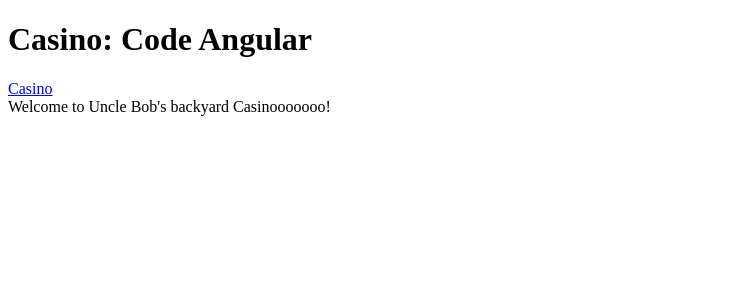
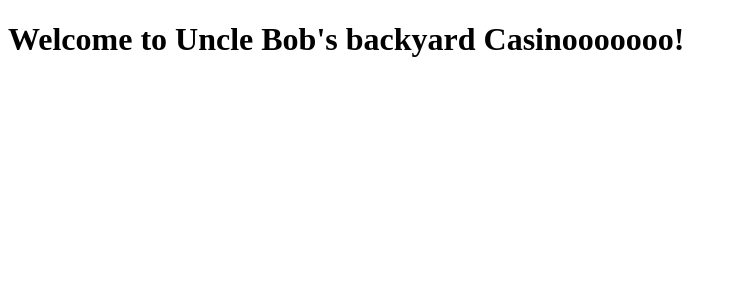
Before and after one commit to PParfenov/casino-angular, an Angular app: page /casino in a window 1280 px wide. Shown: the top 300 px of the page, without its empty margins (0-737 px from the left). Built offline with nearby package versions, Linux system fonts and the light colour scheme.

Commit message:
and now it works better

```diff
--- a/src/app/app.component.html
+++ b/src/app/app.component.html
@@ -1,5 +1,5 @@
-<h1>{{title}}</h1>
-<nav>
+<!-- <h1>{{title}}</h1> -->
+<!-- <nav>
   <a routerLink='/casino'>Casino</a>
-</nav>
+</nav> -->
 <router-outlet></router-outlet>
--- a/src/app/casino/casino.component.html
+++ b/src/app/casino/casino.component.html
@@ -1,6 +1,8 @@
 <div class="panel panel-primary">
-  <div class="panel-heading">
-      {{pageTitle}}
+  <h1>{{pageTitle}}</h1>
+
+    <div class="panel-heading">
+
   </div>
   <!-- <div class="panel-body"  >
       <div class="row" >
```
